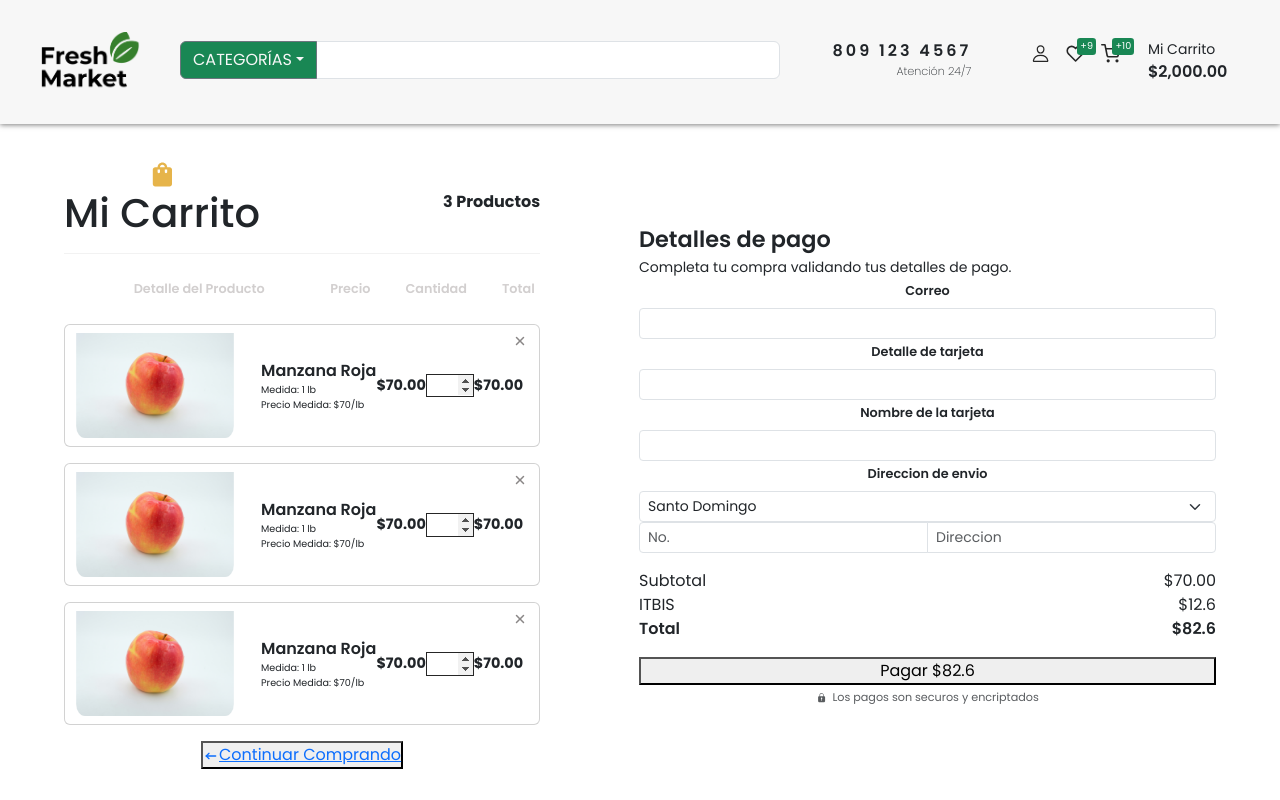
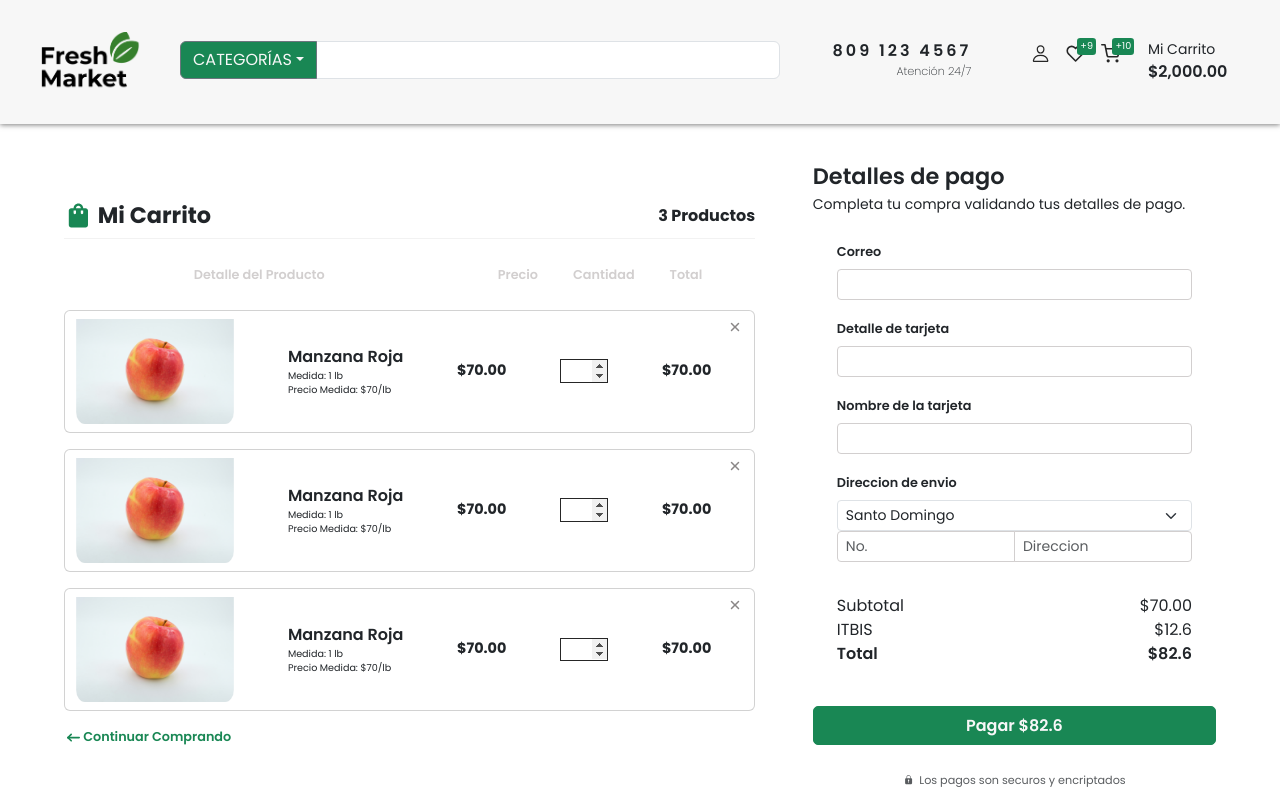
Before and after one commit to shadel28/fresh-market, a React (Create React App) app: page /cart in a window 1280 px wide. Shown: the top 800 px of the page. Built offline with nearby package versions, Linux system fonts and the light colour scheme.

Commit message:
actualizacion css

```diff
--- a/package.json
+++ b/package.json
@@ -12,7 +12,7 @@
     "react-dom": "^18.3.1",
     "react-icons": "^5.3.0",
     "react-router-dom": "^6.26.2",
-    "react-scripts": "5.0.1",
+    "react-scripts": "^5.0.1",
     "web-vitals": "^2.1.4"
   },
   "scripts": {
--- a/src/pages/customer/customer.css
+++ b/src/pages/customer/customer.css
@@ -8,23 +8,20 @@
     align-items: center;
     justify-content: space-between;
     width: 100%;
-    /* background-color: black; */
-    /* gap: 45px; */
     font-family: "Poppins", system-ui;
     padding: 4rem;
     margin-top: 6rem;
 }
 
-.row{
+.cart_row{
     width: 60%;
 }
 
-.cart .row:nth-child(2){
+.cart .cart_row:nth-child(2){
     width: 35%;
 }
 
 .cart__info{
-    /* background-color: red; */
     display: flex;
     align-items: center;
     justify-content: space-between;
@@ -32,8 +29,7 @@
     border-bottom: 1px solid #F2F2F2;
 }
 
-.cart .row .cart__info div{
-    /* background-color: aqua; */
+.cart .cart_row .cart__info div{
     display: flex;
     align-items: center;
     gap: 5px;
@@ -41,25 +37,22 @@
 
 .cart__info--icon {
     font-size: 1.8rem;
-    color: #E6B44A;
+    color: #198754;
 }
 
-.cart .row .cart__info div h1 {
+.cart .cart_row .cart__info div h1 {
     font-size: 1.4rem;
     margin: 0;
 }
 
-.cart .row .cart__info div h1,
+.cart .cart_row .cart__info div h1,
 .cart__info span{
     font-weight: 700;
 }
 
 .cart__products--titles {
-    /* background-color: purple; */
     display: flex;
-    /* align-items: flex-end; */
     justify-content: space-between;
-    /* gap: 15rem; */
     width: 100%;
     font-size: .8rem;
     padding: 1.6rem 0.3rem;
@@ -68,49 +61,47 @@
 }
 .detalle{
     width: 57%;
-    /* background-color: red; */
 }
 
 .info {
-    /* width: 60%; */
     display: flex;
     justify-content: center;
-    /* background-color: antiquewhite; */
     align-items: flex-end;
     gap: 35px;
     width: 45%;
 }
 
-.row .shop-btn {
+.cart_row .shop-btn {
     outline: none;
     border: none;
     background-color: transparent;
     text-align: left;
-    /* padding: 1px 0.2px; */
     width: 35%;
     font-size: .8rem;
     display: flex;
     align-items: center;
     justify-content: flex-start;
-    color: #E6B44A;
     font-weight: 600;
 }
 
-.row .shop-btn .shop-btn__icon{
+.cart_row .shop-btn a {
+    color: #198754;
+    text-decoration: none;
+}
+
+.cart_row .shop-btn .shop-btn__icon{
     font-size: 1.2rem;
     transition: all 0.2s ease;
 }
 
-.row .shop-btn:hover{
-    color: #a57419;
+.cart_row .shop-btn a:hover{
+    color: #3bcf8a;
 }
 
 .payment {
     display: flex;
     align-items: flex-start;
-    /* justify-content: center; */
     flex-direction: column;
-    /* text-align: left; */
 }
 
 .payment span{
@@ -118,7 +109,7 @@
     font-weight: 600;
 }
 
-.row form{
+.cart_row form{
     text-align: left;
     padding: 1.5rem;
 }
@@ -128,7 +119,7 @@
     font-size: .8rem;
 }
 
-.row form input{
+.cart_row form input{
     margin-bottom: 1rem;
     border-color: #d2cfcf;
 }
@@ -150,12 +141,11 @@
     font-weight: 600;
 }
 
-.cart .row:nth-child(2) button{
+.cart .cart_row:nth-child(2) button{
     outline: none;
-    border: 1px solid #E6B44A;
+    border: 1px solid #198754;
     border-radius: 5px;
-    background-color: #E6B44A;
-    /* font-size: 1.1rem; */
+    background-color: #198754;
     color: #F7F7F7;
     font-weight: 600;
     padding: .4rem 0;
@@ -163,9 +153,9 @@
     transition: all 0.2s ease-in;
 }
 
-.cart .row:nth-child(2) button:hover{
-    border: 1px solid #F2C36B;
-    background-color: #F2C36B;
+.cart .cart_row:nth-child(2) button:hover{
+    border: 1px solid #198754;
+    background-color: #29b674;
 }
 
 #pagos{
@@ -184,6 +174,7 @@
 
 main{
     width: 100% !important;
+    margin-top: 8rem;
 }
 
 .nav-container{
@@ -212,11 +203,9 @@ main{
 }
 
 .banner-content .img1{
-    background-color: blue;
     width: 65%;
 }
 .banner-content .img2{
-    background-color: yellow;
     width: 31%;
 }
 .sect{
@@ -232,11 +221,12 @@ main{
 }
 
 .categories-filter-container{
-    width: 50%;
-}
-.categories-filter{
-
-    gap: 20px;
+    width: 100%;
+    display: flex;
+    width: 100%;
+    align-items: center;
+    justify-content: space-between;
+    padding: 1rem 0;
 }
 
 .prod-head{
@@ -260,12 +250,18 @@ main{
     padding: 10px 5px !important;
     border-radius: 50px !important;
     text-align: center !important;
+
 }
 
 .cat-btn:hover {
     background-color: #fff !important;
     color:#000 !important;
     box-shadow: 0px 10px 50px rgba(54, 128, 45, 0.4) !important;
+}
+
+.cat-btn a{
+    text-decoration: none;
+    color: #000;
 }
 
 .product-cards{
@@ -275,12 +271,6 @@ main{
 .card-img{
     margin: 0 auto !important;
 }
-/*
-.small-text{
-    text-decoration: none;
-    font-size: 12px;
-    cursor: pointer;
-}*/
 
 footer{
     width: 100% !important;
```
Also changed, not shown: 1 other file (tests, documents, lock files or other folders).
